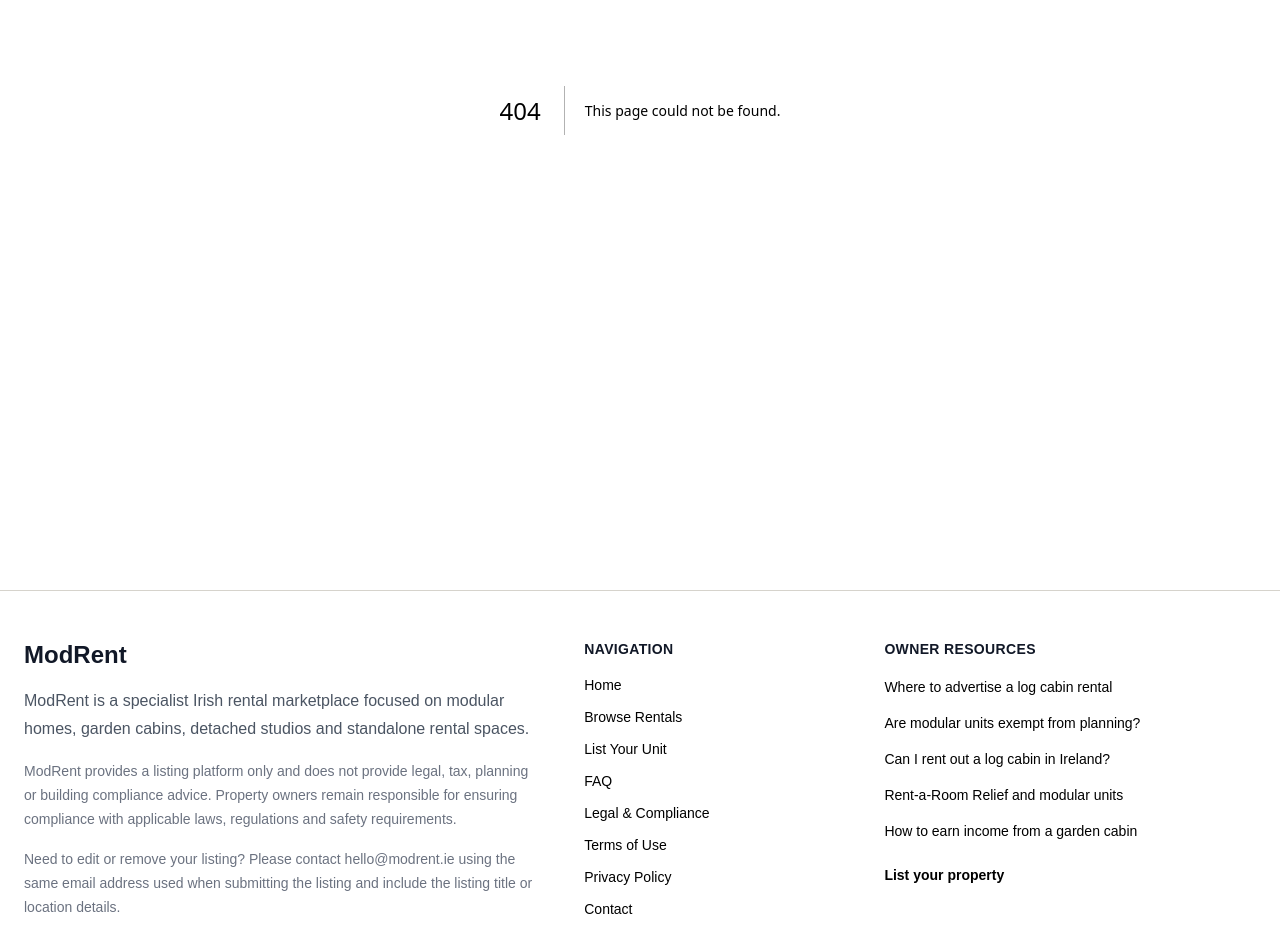
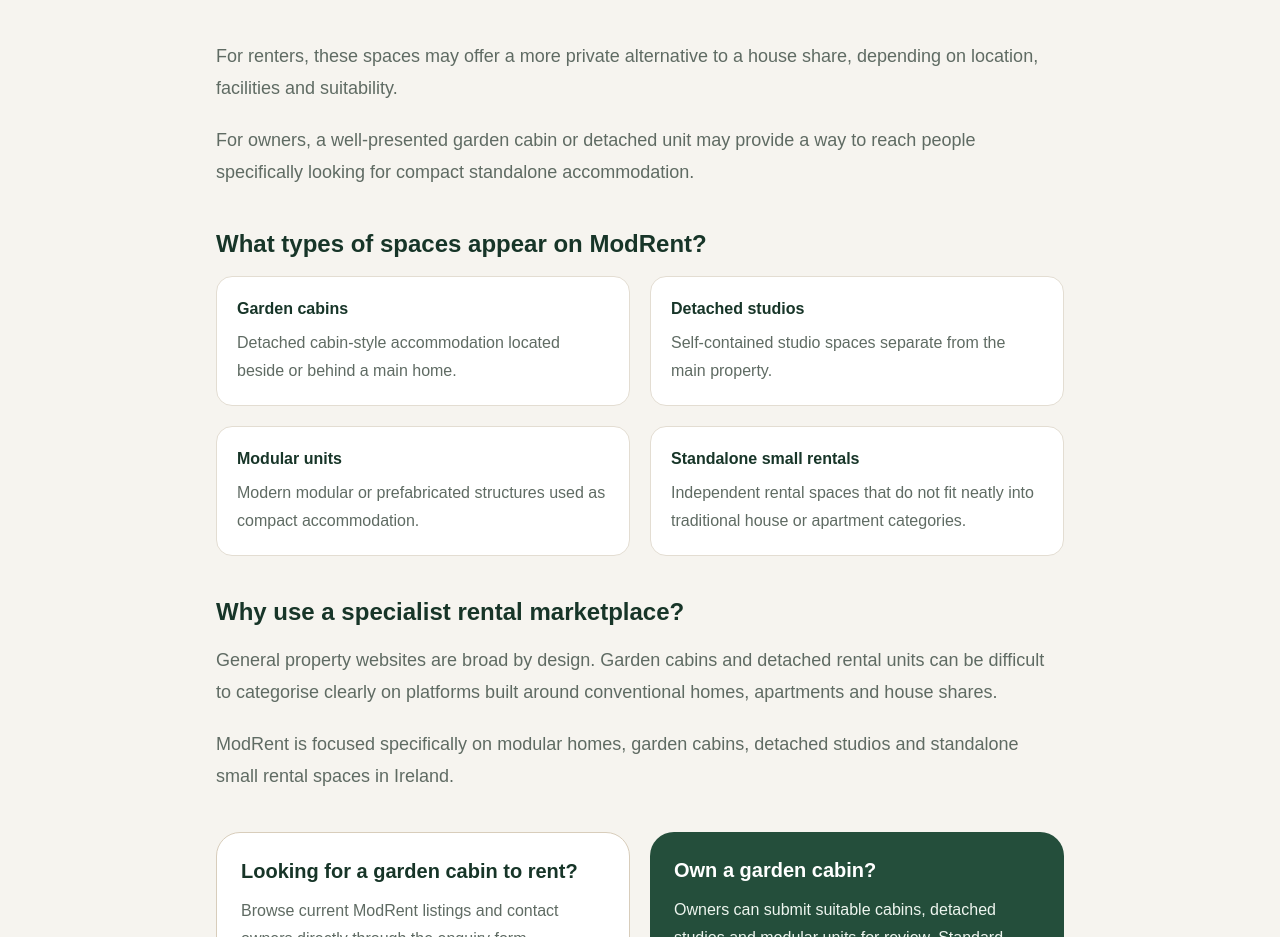
Before and after one commit to ZD12393/modrent, a Next.js app: page /garden-cabins-to-rent-ireland in a window 1280 px wide. Before the commit this address had no page. Shown: the part 363-1300 px from the top of the page. Built offline with nearby package versions, Linux system fonts and the light colour scheme.

Commit message:
add garden cabins rental page

```diff
--- /dev/null
+++ b/app/garden-cabins-to-rent-ireland/page.tsx
@@ -0,0 +1,199 @@
+export const metadata = {
+  title: "Garden Cabins to Rent in Ireland | ModRent",
+  description:
+    "Find or list garden cabins, detached studios and standalone small rental spaces in Ireland through ModRent.",
+};
+
+export default function Page() {
+  return (
+    <>
+      <style>{`
+        .seoCtaButton,
+        .seoCtaButton span {
+          color: #244e3b !important;
+          -webkit-text-fill-color: #244e3b !important;
+          font-size: 16px !important;
+          line-height: 24px !important;
+          font-weight: 700 !important;
+          opacity: 1 !important;
+          visibility: visible !important;
+          text-decoration: none !important;
+        }
+      `}</style>
+
+      <main className="min-h-screen bg-[#f6f4ef] text-[#1f1f1f]">
+        <section className="mx-auto max-w-4xl px-6 py-16 md:py-20">
+          <div className="mb-8 inline-block rounded-full border border-[#d7d2c8] bg-white px-4 py-2 text-sm font-semibold text-[#244e3b]">
+            Garden cabin rentals in Ireland
+          </div>
+
+          <h1 className="mb-6 text-4xl font-bold leading-tight tracking-tight text-[#173528] md:text-5xl">
+            Garden cabins to rent in Ireland
+          </h1>
+
+          <p className="mb-8 text-lg leading-8 text-[#555]">
+            Garden cabins, detached studios and small standalone rental spaces
+            are becoming a more visible part of Ireland’s rental market.
+          </p>
+
+          <div className="mb-10 space-y-5 text-lg leading-8 text-[#5f6b63]">
+            <p>
+              For renters, these spaces may offer a more private alternative to
+              a house share, depending on location, facilities and suitability.
+            </p>
+
+            <p>
+              For owners, a well-presented garden cabin or detached unit may
+              provide a way to reach people specifically looking for compact
+              standalone accommodation.
+            </p>
+          </div>
+
+          <section className="mb-10">
+            <h2 className="mb-4 text-2xl font-bold text-[#173528]">
+              What types of spaces appear on ModRent?
+            </h2>
+
+            <div className="grid gap-5 md:grid-cols-2">
+              <div className="rounded-2xl border border-[#e3ddd2] bg-white p-5">
+                <h3 className="mb-2 font-bold text-[#173528]">
+                  Garden cabins
+                </h3>
+                <p className="leading-7 text-[#5f6b63]">
+                  Detached cabin-style accommodation located beside or behind a
+                  main home.
+                </p>
+              </div>
+
+              <div className="rounded-2xl border border-[#e3ddd2] bg-white p-5">
+                <h3 className="mb-2 font-bold text-[#173528]">
+                  Detached studios
+                </h3>
+                <p className="leading-7 text-[#5f6b63]">
+                  Self-contained studio spaces separate from the main property.
+                </p>
+              </div>
+
+              <div className="rounded-2xl border border-[#e3ddd2] bg-white p-5">
+                <h3 className="mb-2 font-bold text-[#173528]">
+                  Modular units
+                </h3>
+                <p className="leading-7 text-[#5f6b63]">
+                  Modern modular or prefabricated structures used as compact
+                  accommodation.
+                </p>
+              </div>
+
+              <div className="rounded-2xl border border-[#e3ddd2] bg-white p-5">
+                <h3 className="mb-2 font-bold text-[#173528]">
+                  Standalone small rentals
+                </h3>
+                <p className="leading-7 text-[#5f6b63]">
+                  Independent rental spaces that do not fit neatly into
+                  traditional house or apartment categories.
+                </p>
+              </div>
+            </div>
+          </section>
+
+          <section className="mb-10">
+            <h2 className="mb-4 text-2xl font-bold text-[#173528]">
+              Why use a specialist rental marketplace?
+            </h2>
+
+            <div className="space-y-5 text-lg leading-8 text-[#5f6b63]">
+              <p>
+                General property websites are broad by design. Garden cabins and
+                detached rental units can be difficult to categorise clearly on
+                platforms built around conventional homes, apartments and house
+                shares.
+              </p>
+
+              <p>
+                ModRent is focused specifically on modular homes, garden cabins,
+                detached studios and standalone small rental spaces in Ireland.
+              </p>
+            </div>
+          </section>
+
+          <div className="mb-10 grid gap-5 md:grid-cols-2">
+            <div className="rounded-[24px] border border-[#d8cdbb] bg-white p-6">
+              <h2 className="mb-3 text-xl font-bold text-[#173528]">
+                Looking for a garden cabin to rent?
+              </h2>
+
+              <p className="mb-6 leading-7 text-[#5f6b63]">
+                Browse current ModRent listings and contact owners directly
+                through the enquiry form.
+              </p>
+
+              <a
+                href="/listings"
+                className="block text-[#244e3b] underline underline-offset-4"
+              >
+                Browse rentals
+              </a>
+            </div>
+
+            <div className="rounded-[24px] bg-[#244e3b] p-6 text-white">
+              <h2 className="mb-3 text-xl font-bold">
+                Own a garden cabin?
+              </h2>
+
+              <p className="mb-6 leading-7 text-[#eef5ef]">
+                Owners can submit suitable cabins, detached studios and modular
+                units for review. Standard listings are currently free.
+              </p>
+
+              <a
+                href="/create"
+                className="seoCtaButton"
+                style={{
+                  display: "inline-flex",
+                  alignItems: "center",
+                  justifyContent: "center",
+                  backgroundColor: "#ffffff",
+                  padding: "14px 22px",
+                  borderRadius: "12px",
+                  minWidth: "170px",
+                  minHeight: "52px",
+                }}
+              >
+                <span>List your property</span>
+              </a>
+            </div>
+          </div>
+
+          <section className="rounded-[24px] border border-[#d8cdbb] bg-white p-6">
+            <h2 className="mb-4 text-xl font-bold text-[#173528]">
+              Related guides
+            </h2>
+
+            <div className="space-y-3">
+              <a
+                href="/modular-home-rental-ireland"
+                className="block text-[#244e3b] underline underline-offset-4"
+              >
+                Modular home rental in Ireland
+              </a>
+
+              <a
+                href="/where-to-advertise-a-log-cabin-rental-ireland"
+                className="block text-[#244e3b] underline underline-offset-4"
+              >
+                Where to advertise a log cabin rental
+              </a>
+
+              <a
+                href="/can-i-rent-out-a-log-cabin-in-ireland"
+                className="block text-[#244e3b] underline underline-offset-4"
+              >
+                Can I rent out a log cabin in Ireland?
+              </a>
+            </div>
+          </section>
+        </section>
+      </main>
+    </>
+  );
+}
```
